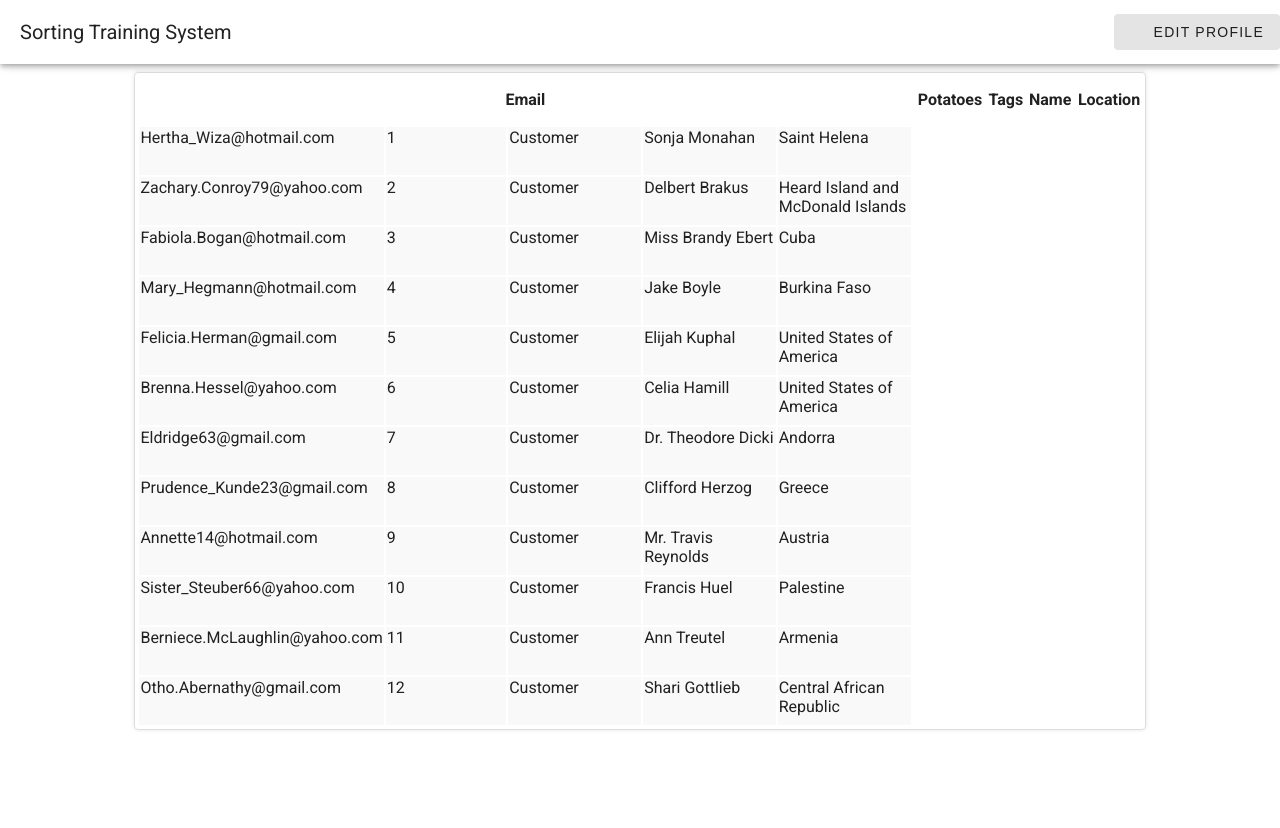
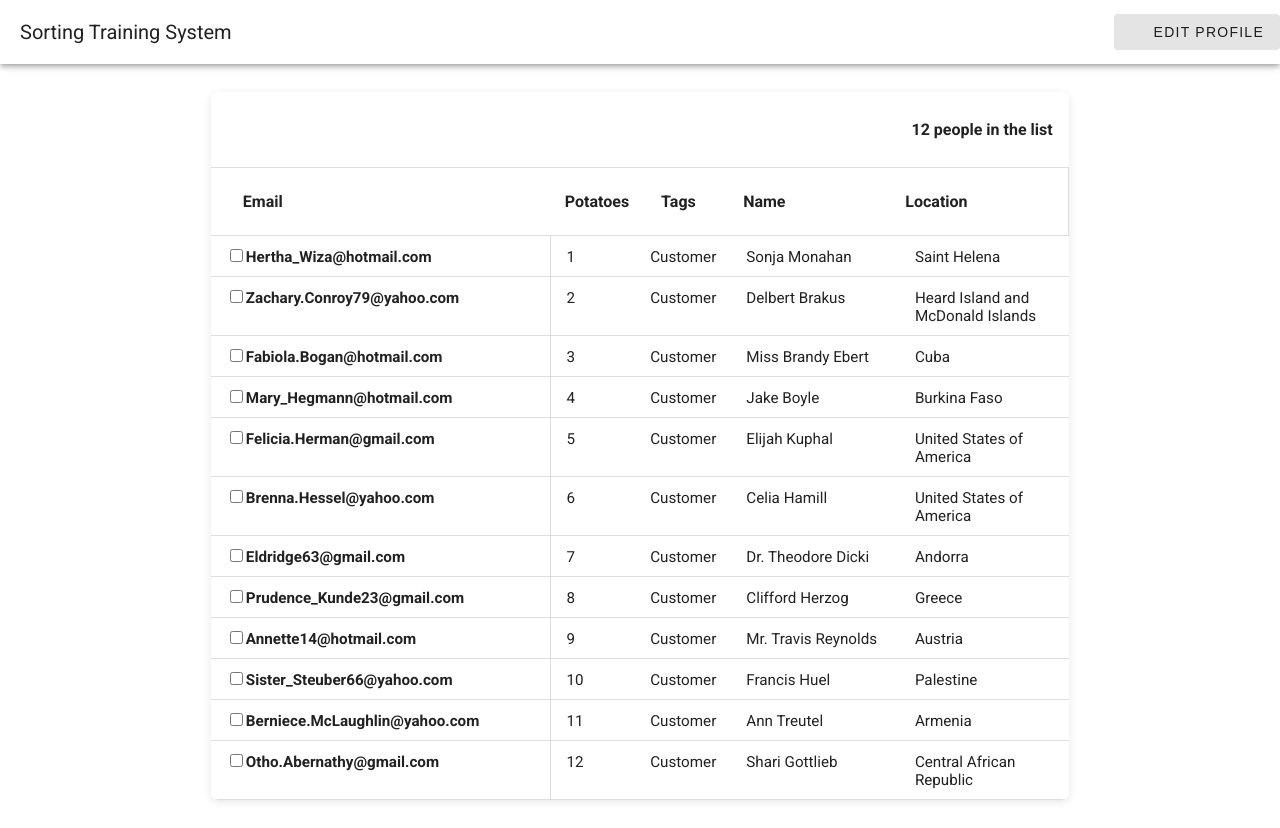
Before and after one commit to Tahmid79/vue-test-project, a Vue app: page / in a window 1280 px wide. Built offline with nearby package versions, Linux system fonts and the light colour scheme.

Commit message:
add table headers

```diff
--- a/src/components/DragTest.vue
+++ b/src/components/DragTest.vue
@@ -1,14 +1,31 @@
 <template>
   <table class="draggable-container">
+    <thead class="header-container">
+      <tr class="table-top-segment" style="display: flex; justify-content: end">
+        <p class="list-text">{{ items?.length }} people in the list</p>
+      </tr>
+      <tr>
+        <td>
+          <th width="40%" class="column-header">Email</th>
+          <th width="10%" class="column-header">Potatoes</th>
+          <th width="10%" class="column-header">Tags</th>
+          <th width="20%" class="column-header">Name</th>
+          <th width="20%" class="column-header">Location</th>
+        </td>
+      </tr>
+    </thead>
+
+    <!-- <thead>
+
+      <tr>
+        <th class="column-header">Email</th>
+        <th class="column-header">Potatoes</th>
+        <th class="column-header">Tags</th>
+        <th class="column-header">Name</th>
+        <th class="column-header">Location</th>
+      </tr>
+    </thead> -->
     <tbody>
-      <tr>
-        <th>Email</th>
-        <th>Potatoes</th>
-        <th>Tags</th>
-        <th>Name</th>
-        <th>Location</th>
-      </tr>
-
       <draggable
         v-model="items"
         item-key="fullName"
@@ -16,19 +33,25 @@
         @end="dragEnd"
         :group="{ name: 'items', pull: 'clone', put: true }"
       >
-        <template #item="{ element }">
-          <tr class="draggable-item item-content">
-            <!-- <td>Email: {{ element.email }}</td>
-            <td>Potatoes: {{ element.potatoes }}</td>
-            <td>Tags: {{ element.tags }}</td>
-            <td>Name: {{ element.fullName }}</td>
-            <td>Location: {{ element.location }}</td> -->
-
-            <td>{{ element.email }}</td>
-            <td>{{ element.potatoes }}</td>
-            <td>{{ element.tags }}</td>
-            <td>{{ element.fullName }}</td>
-            <td>{{ element.location }}</td>
+        <template style="width: 100%" #item="{ element }">
+          <tr
+            class="draggable-item item-content"
+            :class="{ 'checked-hover-color': element.checked }"
+          >
+            <td width="40%">
+              <input
+                type="checkbox"
+                id="email-checkbox"
+                name="vehicle1"
+                :value="element.checked"
+                @click="element.checked = !element.checked"
+              />
+              <span>{{ element.email }}</span>
+            </td>
+            <td width="10%">{{ element.potatoes }}</td>
+            <td width="10%">{{ element.tags }}</td>
+            <td width="20%">{{ element.fullName }}</td>
+            <td width="20%">{{ element.location }}</td>
           </tr>
         </template>
       </draggable>
@@ -39,10 +62,10 @@
 <script setup lang="ts">
 import { faker } from "@faker-js/faker";
 import { ref } from "vue";
-import draggable from "vuedraggable"; // Import vuedraggable correctly
+import draggable from "vuedraggable";
 
-// Fake data for the items
 const items = ref<any[]>([]);
+const ex4 = ref();
 
 const generateData = (num: number) => {
   const newItems: any[] = [];
@@ -55,7 +78,8 @@ const generateData = (num: number) => {
       potatoes: potatoesCount,
       fullName: faker.person.fullName(),
       location: faker.location.country(),
-      tags: "Customer"
+      tags: "Customer",
+      checked: false
     };
 
     potatoesCount += 1;
@@ -69,7 +93,6 @@ const generateData = (num: number) => {
 // Generate 12 items for the list
 generateData(12);
 
-// Start and end drag events
 const dragStart = () => {
   console.log("Drag started");
 };
@@ -83,53 +106,90 @@ defineExpose({
 });
 </script>
 
-<style scoped>
+<style scoped lang="scss">
+.table-top-segment {
+  border-bottom: 1px solid #ddd;
+  padding: 12px;
+  padding-right: 16px;
+}
+
+.list-text {
+  font-weight: bold;
+}
+
 .draggable-container {
-  width: 80%;
-  margin: 0 auto;
+  // width: 90%;
+  margin: 20px auto;
+  border-collapse: collapse;
+  box-shadow: 0 2px 8px rgba(0, 0, 0, 0.1);
+  border-radius: 8px;
+  overflow: hidden;
+  /* table-layout: auto; */
+}
+
+.column-header {
+  // width: auto;
+  // width: 20%;
+  // height: 48px;
+  border-bottom: none;
+}
+
+th,
+td {
+  padding: 12px 16px;
+  text-align: left;
+  border-bottom: 1px solid #ddd;
+  word-wrap: break-word;
+  overflow-wrap: break-word;
+}
+
+td:first-child {
+  border-right: 1px solid #ddd;
+}
+
+th {
+  // background-color: #f3f3f3;
+  font-weight: bold;
+}
+
+tr:hover {
+  background-color: #f9f9f9;
+}
+
+.checked-hover-color {
+  background-color: rgba(245, 245, 245, 1) !important;
 }
 
 .draggable-item {
-  padding: 15px;
-  margin: 10px 0;
-  border: 1px solid #ccc;
-  border-radius: 8px;
-  background-color: #f9f9f9;
-  transition: background-color 0.2s ease;
-  cursor: grab; /* Add cursor style to indicate the item is draggable */
-}
-
-.draggable-item:active {
-  cursor: grabbing; /* Add grabbing cursor when dragging */
+  transition: background-color 0.2s;
+  cursor: move;
+  display: table-row;
+  width: 100%;
+  table-layout: auto;
 }
 
 .draggable-item:hover {
-  background-color: #e0e0e0;
+  background-color: #e6f7ff;
 }
 
-.item-content h3 {
-  font-size: 1.2rem;
-  font-weight: bold;
+.item-content td {
+  padding: 10px 15px;
+  font-size: 0.95rem;
 }
 
-.item-content p {
-  margin: 5px 0;
-  font-size: 0.9rem;
+.item-content td:first-child {
+  font-weight: 600;
 }
 
-table {
-  border: 1px solid #dddddd;
-  border-radius: 4px;
-  box-shadow: 0px 0px 4px 0px rgba(0, 0, 0, 0.102);
-}
+/* Responsive Design */
+@media screen and (max-width: 768px) {
+  .draggable-container {
+    width: 100%;
+  }
 
-td {
-  width: 20%;
-}
-
-tr {
-  border: 1px solid black;
-  height: 48px;
-  width: 100%;
+  th,
+  td {
+    padding: 10px;
+  }
 }
 </style>
```
